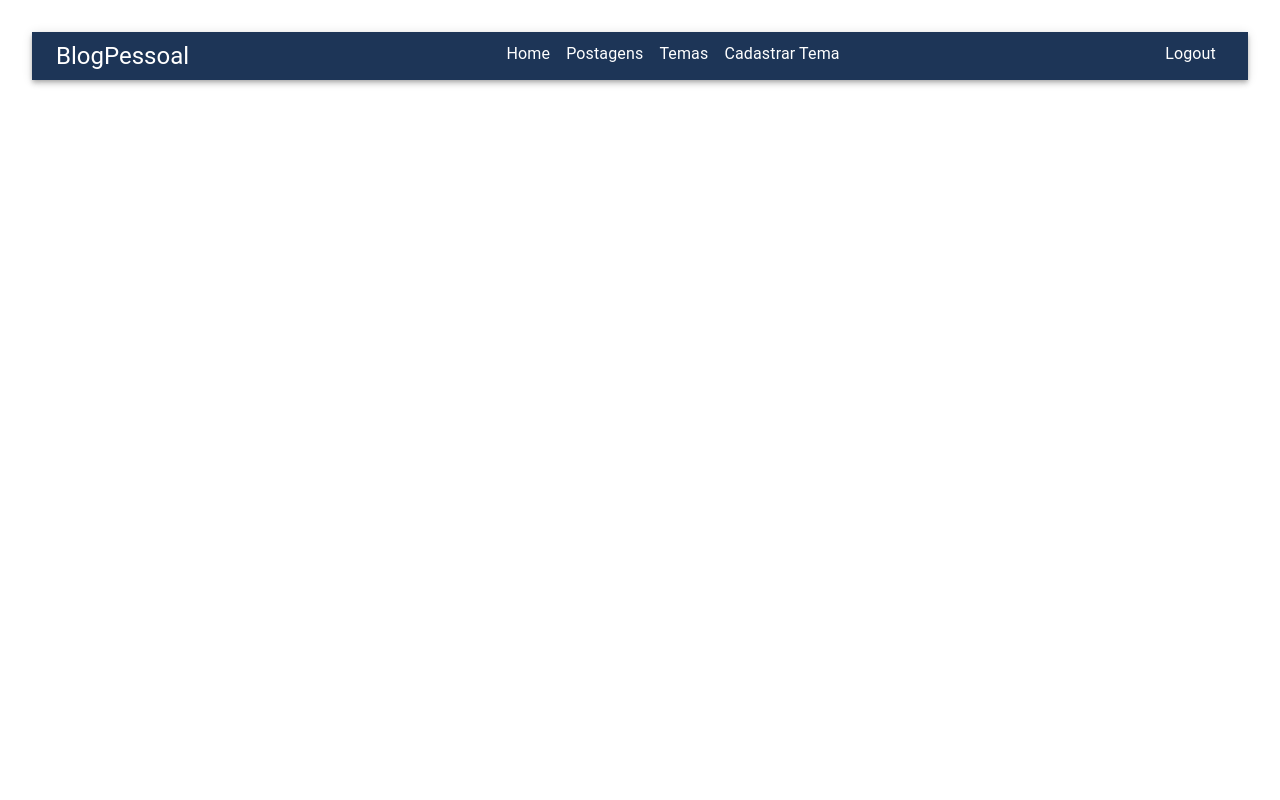
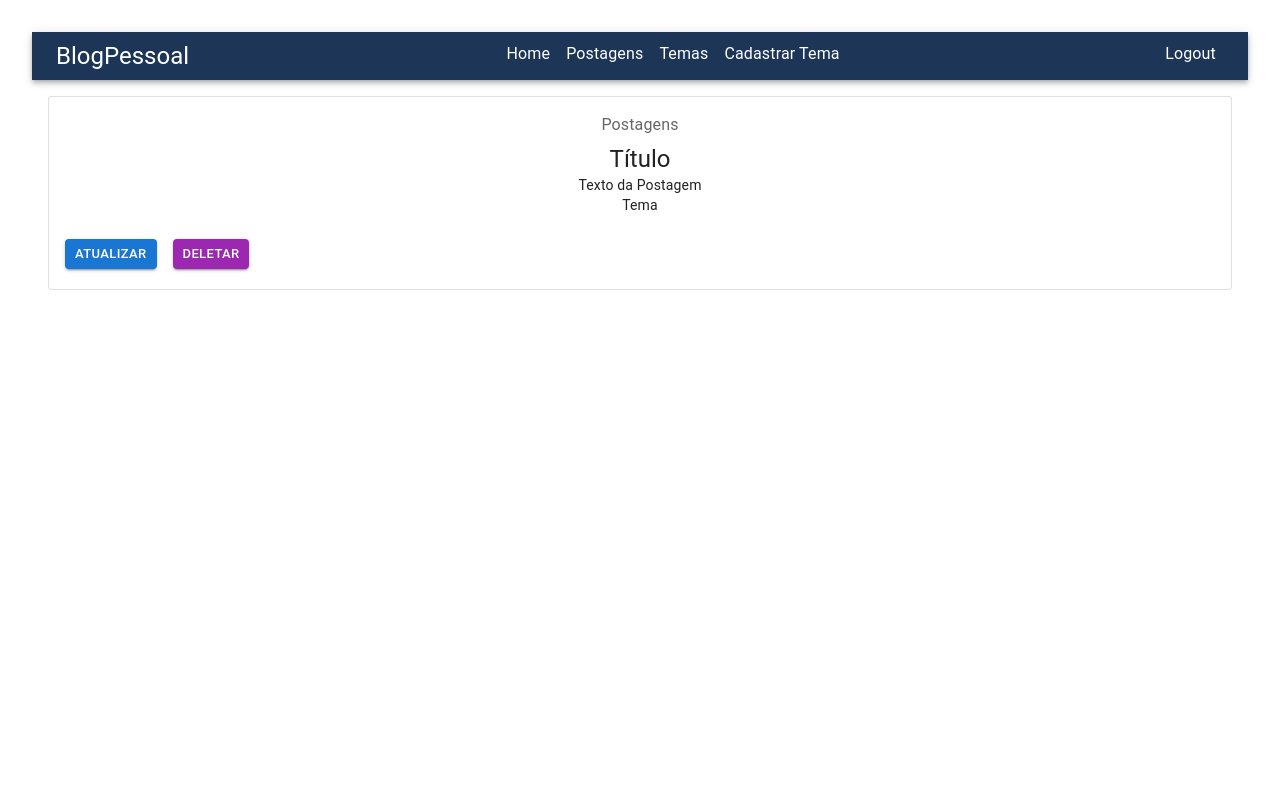
Before and after one commit to MuRibeiro/Blog_Pessoal_Front_End, a React (Vite) app: page /postagem in a window 1280 px wide. Shown: the top 800 px of the page. Built offline with nearby package versions, Linux system fonts and the light colour scheme; the HTML template or start-up script is replaced by a standard one.

Commit message:
Blog pessoal

```diff
--- a/src/App.tsx
+++ b/src/App.tsx
@@ -7,6 +7,8 @@
 import Login from './pages/login/Login';
 import { BrowserRouter, Route, Routes } from 'react-router-dom';
 import CadastroUsuario from './pages/cadastroUsuario/CadastroUsuario';
+import ListaTema from './components/temas/listaTemas/ListaTema';
+import ListaPostagem from './components/postagens/listaPostagem/ListaPostagem';
 
 function App() {
   return (
@@ -18,6 +20,8 @@
             <Route path='/login' element={<Login />} />
             <Route path='/home' element={<Home />} />
             <Route path='/cadastroUsuario' element={<CadastroUsuario />} />
+            <Route path='/temas' element={<ListaTema />} />
+            <Route path='/postagem' element={<ListaPostagem />} />
           </Routes>
           </div>
       <Footer />
--- a/src/components/estatics/navbar/Navbar.tsx
+++ b/src/components/estatics/navbar/Navbar.tsx
@@ -23,26 +23,34 @@
                     </Box>
 
                     <Box display="flex">
+                        <Link to={'/home'}>
                             <Box mx={1} className="cursor" >
                                 <Typography variant="subtitle1" color="inherit">
                                 Home
                                 </Typography>
                             </Box>
+                        </Link>
+                        <Link to={'/postagem'}>
                             <Box mx={1} className="cursor">
                                 <Typography variant="subtitle1" color="inherit">
                                 Postagens
                                 </Typography>
                             </Box>
+                        </Link>
+                        <Link to={'/temas'}>
                             <Box mx={1} className="cursor">
                                 <Typography variant="subtitle1" color="inherit">
                                 Temas
                                 </Typography>
                             </Box>
+                        </Link>
+
                             <Box mx={1} className="cursor">
                                 <Typography variant="subtitle1" color="inherit">
                                 Cadastrar Tema
                                 </Typography>
                             </Box>
+
                     </Box>
 
                     <Box>
--- /dev/null
+++ b/src/components/postagens/listaPostagem/ListaPostagem.css
@@ -0,0 +1,3 @@
+.text-decorator-none {
+    text-decoration: none;
+}
--- /dev/null
+++ b/src/components/postagens/listaPostagem/ListaPostagem.tsx
@@ -0,0 +1,49 @@
+import React from 'react'
+import './ListaPostagem.css'
+import { Box, Button, Card, CardActions, CardContent, Typography } from '@mui/material'
+import { Link } from 'react-router-dom'
+
+function ListaPostagem() {
+  return (
+    <>
+        <Box m={2}>
+            <Card variant='outlined'>
+                <CardContent>
+                    <Typography color={'textSecondary'} gutterBottom>
+                        Postagens
+                    </Typography>
+                    <Typography variant='h5' component={'h2'}>
+                        Título
+                    </Typography>
+                    <Typography variant='body2' component={'p'}>
+                        Texto da Postagem
+                    </Typography>
+                    <Typography variant='body2' component={'p'}>
+                        Tema
+                    </Typography>
+                </CardContent>
+                <CardActions>
+                    <Box display={'flex'} justifyContent={'center'} mb={1.5}>
+                        <Link to='' className='text-decorator-none'>
+                            <Box mx={1}>
+                                <Button variant='contained' className='marginLeft' size='small' color='primary'>
+                                    Atualizar
+                                </Button>
+                            </Box>
+                        </Link>
+                        <Link to={''} className='text-decorator-none'>
+                            <Box mx={1}>
+                                <Button variant='contained' size='small' color='secondary'>
+                                    Deletar
+                                </Button>
+                            </Box>
+                        </Link>
+                    </Box>
+                </CardActions>
+            </Card>
+        </Box>
+    </>
+  )
+}
+
+export default ListaPostagem
--- /dev/null
+++ b/src/components/postagens/tabPostagem/TabPostagem.css
@@ -0,0 +1,7 @@
+.titulo{
+    font-weight: bold;
+ }
+
+ .barra {
+    background-color: #1d3557;
+ }
--- /dev/null
+++ b/src/components/postagens/tabPostagem/TabPostagem.tsx
@@ -0,0 +1,39 @@
+import React, {useState} from 'react'
+import { AppBar, Tab, Tabs, Typography} from '@material-ui/core';
+import {Box} from '@mui/material';
+import { TabContext, TabPanel } from '@material-ui/lab';
+import './TabPostagem.css';
+import ListaPostagem from '../listaPostagem/ListaPostagem';
+
+
+function TabPostagem() {
+    const [value, setValue] = useState('1')
+
+    function handleChange(event: React.ChangeEvent<{}>, newValue: string){
+        setValue(newValue);
+    }
+  return (
+    <>
+      <TabContext value={value}>
+        <AppBar position="static">
+          <Tabs centered indicatorColor="secondary" onChange={handleChange} className='barra'>
+            <Tab label="Todas as postagens" value="1"/>
+            <Tab label="Sobre-nós" value="2" />
+          </Tabs>
+        </AppBar>
+        <TabPanel value="1" >
+          <Box display="flex" flexWrap="wrap" justifyContent="center">
+            <ListaPostagem />
+          </Box>
+        </TabPanel>
+        <TabPanel value="2">
+          <Typography variant="h5" gutterBottom color="textPrimary" component="h5" align="center" className="titulo">Sobre</Typography>
+          <Typography variant="body1" gutterBottom color="textPrimary" align="justify">
+            Texto sobre
+          </Typography>
+        </TabPanel>
+      </TabContext>
+    </>
+  );
+}
+export default TabPostagem;
--- /dev/null
+++ b/src/components/temas/listaTemas/ListaTema.css
@@ -0,0 +1,3 @@
+.text-decorator-none {
+    text-decoration: none;
+}
--- /dev/null
+++ b/src/components/temas/listaTemas/ListaTema.tsx
@@ -0,0 +1,43 @@
+import { Box, Button, Card, CardActions, CardContent, Typography } from '@mui/material'
+import React from 'react'
+import { Link } from 'react-router-dom'
+import './ListaTema.css'
+
+function ListaTema() {
+  return (
+    <>
+        <Box m={2} >
+            <Card variant='outlined'>
+                <CardContent>
+                    <Typography color={'textSecondary'} gutterBottom>
+                        Tema
+                    </Typography>
+                    <Typography variant='h5' component={'h2'}>
+                        Minha descrição
+                    </Typography>
+                </CardContent>
+                <CardActions>
+                    <Box display={'flex'} justifyContent={'center'} mb={1.5}>
+                        <Link to={''} className='text-decorator-none'>
+                            <Box mx={1}>
+                                <Button variant='contained' className='marginLeft' size='small' color='primary'>
+                                    Atualizar
+                                </Button>
+                            </Box>
+                        </Link>
+                        <Link to={''} className='text-decorator-none'>
+                            <Box mx={1}>
+                                <Button variant='contained' size='small' color='secondary'>
+                                    Deletar
+                                </Button>
+                            </Box>
+                        </Link>
+                    </Box>
+                </CardActions>
+            </Card>
+        </Box>
+    </>
+  )
+}
+
+export default ListaTema
--- a/src/pages/home/Home.css
+++ b/src/pages/home/Home.css
@@ -1,5 +1,5 @@
 .caixa {
-    background-color: #a8dadc;
+    background-color: white;
 }
 
 .titulo {
@@ -17,8 +17,8 @@
     background-color: white
 }
 .fotoHome {
-    width: 100%;
-    height: 100%;
+    width: 500px;
+    height: 500px;
     display: block;
     transform: rotateY(180deg);
 }
--- a/src/pages/home/Home.tsx
+++ b/src/pages/home/Home.tsx
@@ -3,6 +3,7 @@
 import { Button, Grid, Paper } from "@material-ui/core";
 import { Box } from "@mui/material"
 import Typography from '@mui/material/Typography';
+import TabPostagem from "../../components/postagens/tabPostagem/TabPostagem";
 
 function Home() {
     return (
@@ -30,6 +31,7 @@
                     <img src="https://ik.imagekit.io/6kg1q0s1r/Writer_s_block-amico.png?updatedAt=1681323288251" alt="Imagem Capa" className="fotoHome" />
                 </Grid>
                 <Grid xs={12} className="postagens">
+                    <TabPostagem />
                 </Grid>
             </Grid>
         </>
--- a/src/pages/login/Login.tsx
+++ b/src/pages/login/Login.tsx
@@ -6,11 +6,12 @@
 import useLocalStorage from 'react-use-localstorage'
 import { login } from '../../services/Service'
 import UserLogin from '../../models/UserLogin';
+import User from '../../models/User';
 
 
 function Login() {
 
-    let history = useNavigate();
+    const history = useNavigate();
 
     const [token, setToken] = useLocalStorage('token');
 
@@ -40,13 +41,12 @@
     async function onSubmit(e: ChangeEvent<HTMLFormElement>) {
         e.preventDefault();
         try{
-            await login(`/usuarios/logar`, userLogin, setToken)
+            await login('/usuarios/logar', userLogin, setToken)
+            alert('Usuário logado com sucesso!');
 
-            alert('Usuário logado com sucesso!');
         }catch(error){
-            alert('Dados do usuário inconsistente. Erro ao logar!');
+            alert('Usuário ou senha inválidos');
         }
-
     }
   return (
     <>
@@ -54,8 +54,23 @@
             <Grid item xs={6} alignItems='center'>
                 <Box paddingX={10}>
                     <form onSubmit={onSubmit}>
-                        <Typography variant='h4' gutterBottom color={'textPrimary'} align='center' className='texto'>Entrar</Typography>
-                        <TextField value={userLogin.usuario} onChange={(e:ChangeEvent<HTMLInputElement>) => updatedModel(e)} id='usuario' label='Usuário' variant='outlined' name='usuario' margin='normal' fullWidth />
+                        <Typography
+                          variant='h4'
+                          gutterBottom
+                          color={'textPrimary'}
+                          align='center'
+                          className='texto'>Entrar</Typography>
+
+                        <TextField
+                          value={userLogin.usuario}
+                          onChange={(e:ChangeEvent<HTMLInputElement>) =>
+                          updatedModel(e)}
+                          id='usuario'
+                          label='Usuário'
+                          variant='outlined'
+                          name='usuario'
+                          margin='normal'
+                          fullWidth />
                         <TextField value={userLogin.senha} onChange={(e:ChangeEvent<HTMLInputElement>) => updatedModel(e)} id='senha' label='Senha' variant='outlined' name='senha' margin='normal' type='password' fullWidth />
                         <Box marginTop={2} textAlign={'center'}>
 
```
Also changed, not shown: src/pages/cadastroUsuario/CadastroUsuario.tsx (+76 -13 lines). Lines whose indentation alone changed are shown as unchanged.
